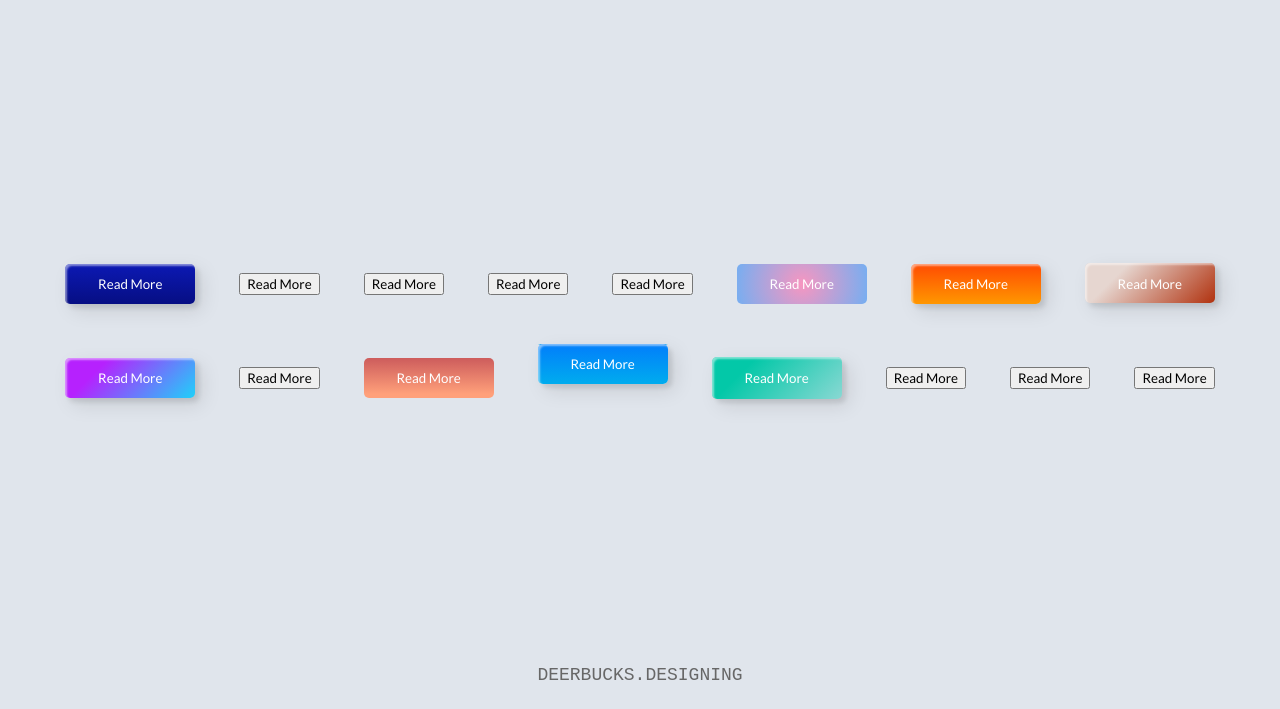
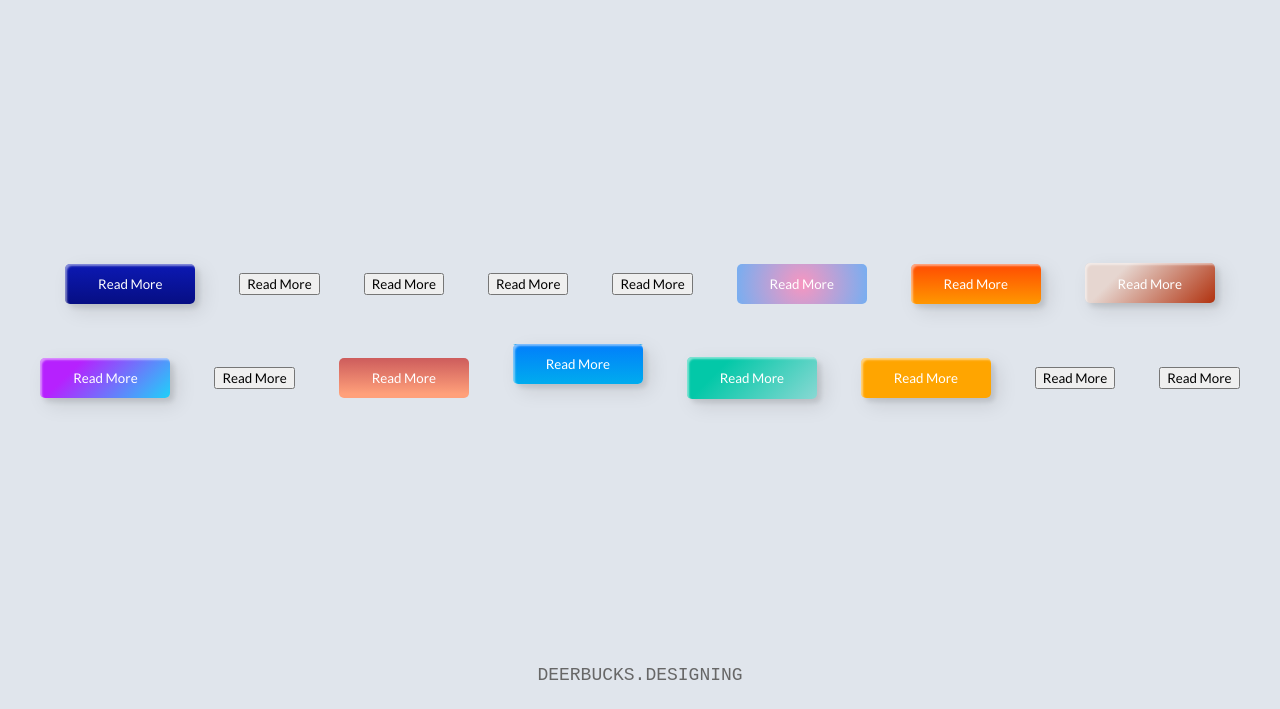
Before and after one commit to cc5324/animation-buttons, a website: page index.html in a window 1280 px wide. Shown: the part 91-800 px from the top of the page. Drawn offline with Linux system fonts and the light colour scheme.

Commit message:
feat: add button-14 style #35 (#36)

```diff
--- /dev/null
+++ b/scss/components/buttons/_button-14.scss
@@ -0,0 +1,43 @@
+.button14 {
+  position: relative;
+  z-index: 1;
+
+  width: 130px;
+  height: 40px;
+
+  padding: 0;
+  background: orange;
+  color: white;
+  border: none;
+  border-radius: 5px;
+  box-shadow: inset 2px 2px 2px 0px rgb(255 255 255 / 50%),
+    7px 7px 20px 0px rgb(0 0 0 / 10%), 4px 4px 5px 0px rgb(0 0 0 / 10%);
+
+  &:hover {
+    color: black;
+  }
+
+  &::after {
+    content: "";
+
+    position: absolute;
+    z-index: -1;
+    top: 0;
+    left: 0;
+
+    width: 100%;
+    height: 0;
+
+    border-radius: 5px;
+    background: linear-gradient(180deg, #fdeb71 10%, #f8d800 100%);
+
+    transition: all 500ms ease-in-out;
+  }
+
+  &:hover::after {
+    height: 100%;
+
+    top: auto;
+    bottom: 0;
+  }
+}
--- a/scss/layout/_body.scss
+++ b/scss/layout/_body.scss
@@ -1,5 +1,4 @@
 @use "../utils/breakpoints";
-
 
 @use "../components/buttons/button-1";
 @use "../components/buttons/button-6";
@@ -9,6 +8,7 @@
 @use "../components/buttons/button-11";
 @use "../components/buttons/button-12";
 @use "../components/buttons/button-13";
+@use "../components/buttons/button-14";
 
 body {
   display: flex;
```
Also changed, not shown: style/style.css, 1 other file.
